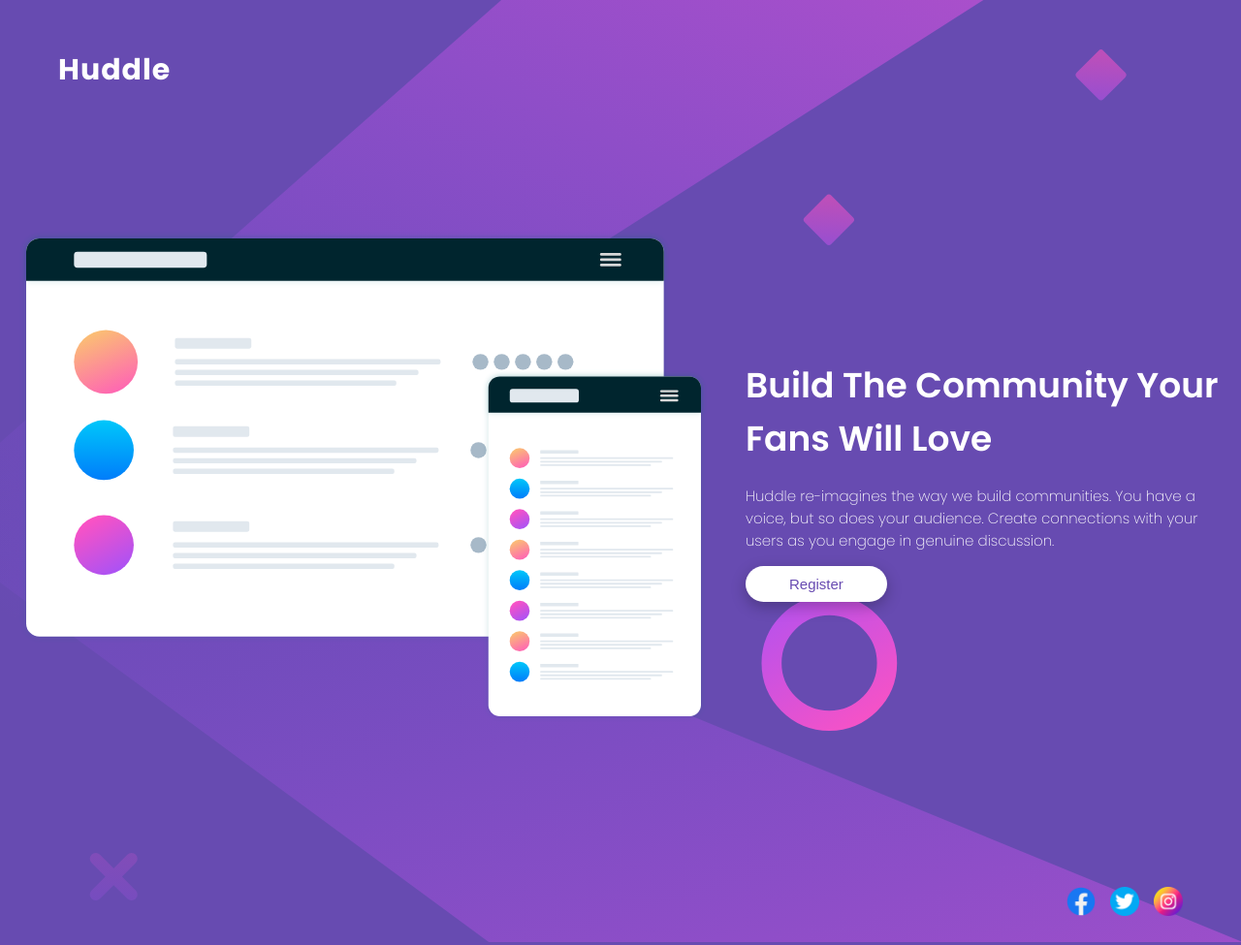
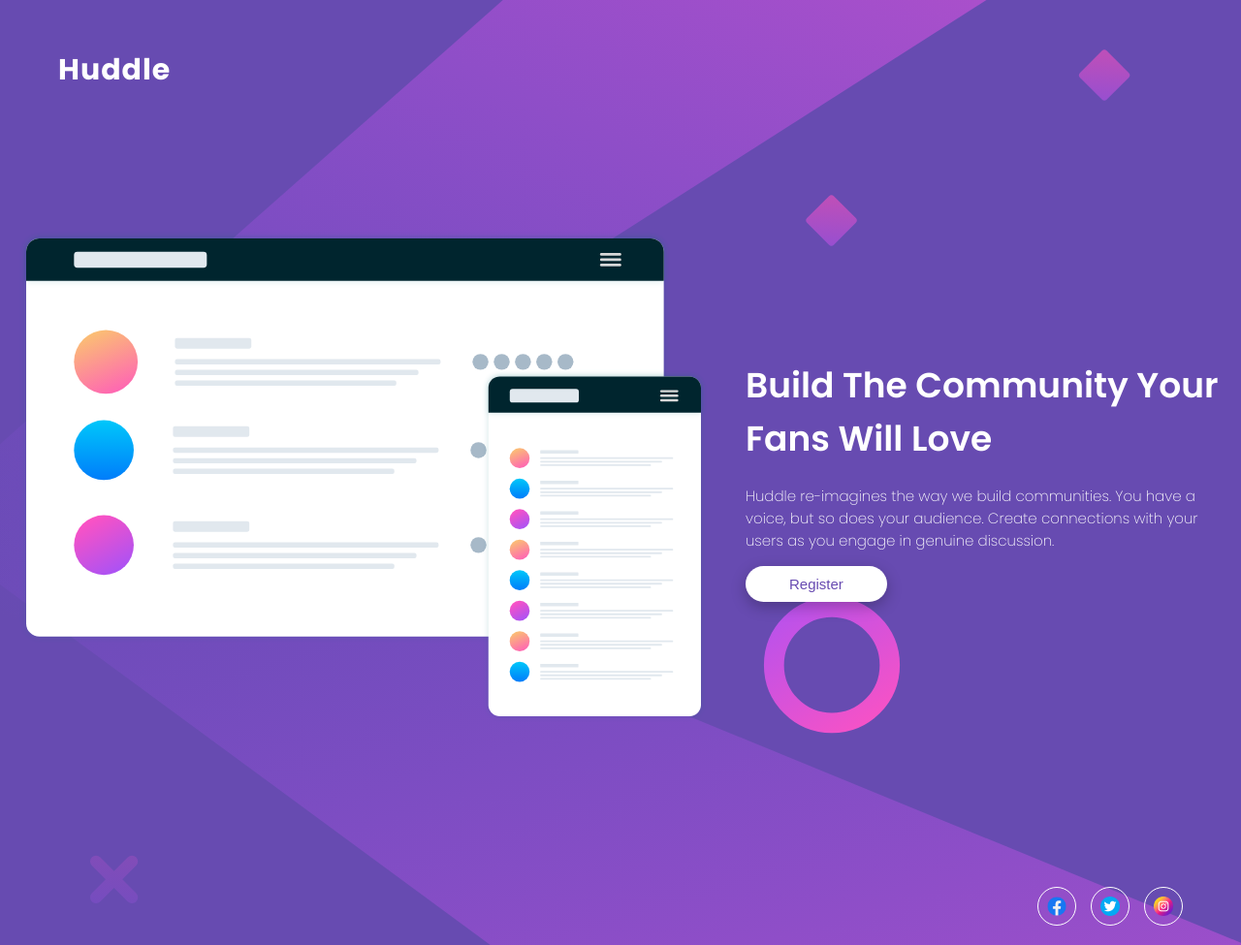
Before and after one commit to LuanaLeteia/projeto-pagina-huddle, a plain HTML site: page index.html in a window 1280 px wide. Shown: the whole page at 97% size. Drawn offline with Linux system fonts and the light colour scheme.

Commit message:
Atualização do style.css
Adiconei efeitos nos icones de rede sociais.

```diff
--- a/style.css
+++ b/style.css
@@ -77,6 +77,32 @@ main {
 .social-icons img {
   width: 30px;  /* tamanho fixo */
   height: auto;  /* mantém proporção */
+}
+
+.social-icons a {
+  display: inline-flex;
+  align-items: center;
+  justify-content: center;
+  width: 40px;
+  height: 40px;
+  border: 1px solid white;
+  border-radius: 50%;
+  transition: all 0.3s ease;
+}
+
+.social-icons a:hover {
+  background-color: #e980e7;
+  border-color: #e980e7;
+  transform: translateY(-3px);
+}
+
+.social-icons a:active {
+  transform: scale(0.9);
+}
+
+.social-icons img {
+  width: 20px;
+  height: auto;
 }
 
 
```
